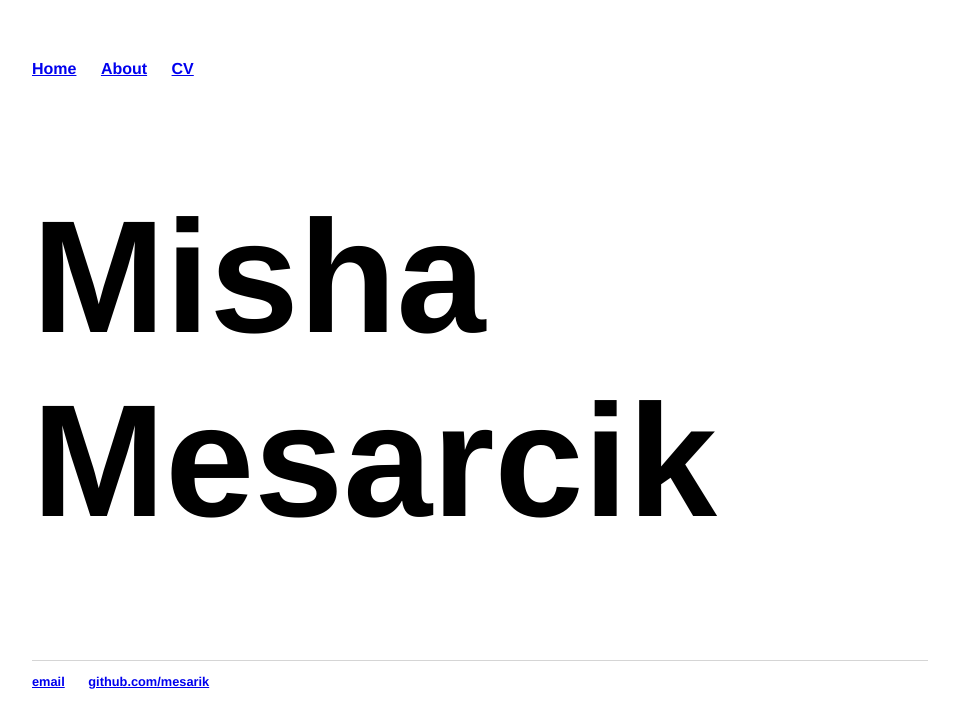
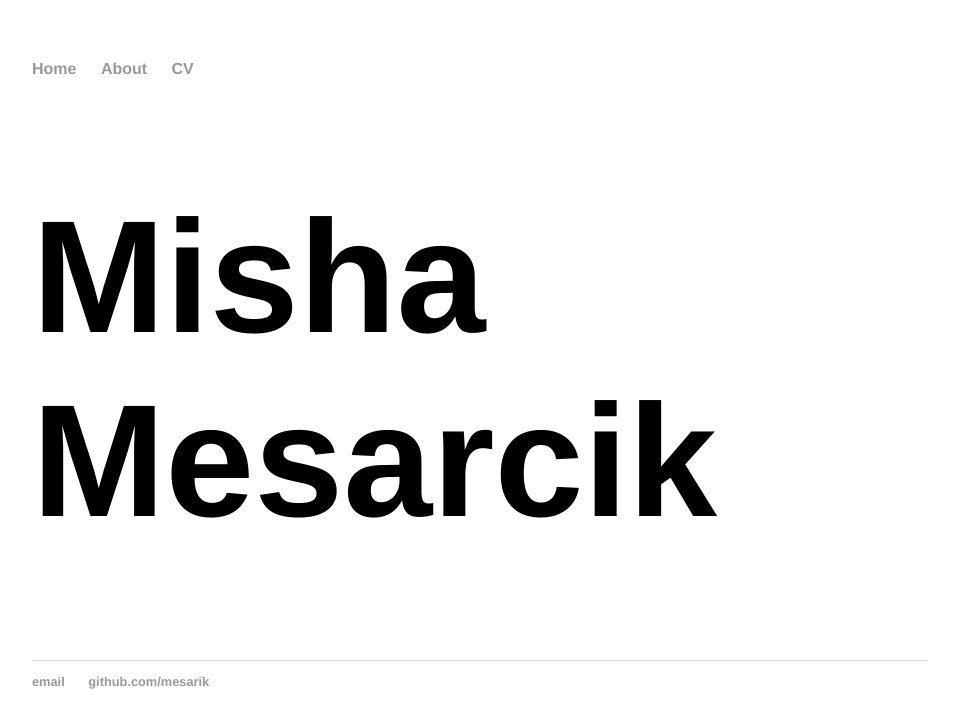
Before and after one commit to mesarcik/mesarcik.github.io, a Jekyll site: the page built from index.html, in a window 1280 px wide. Shown: the top 728 px of the page, without its empty margins (160-1119 px from the left). Built offline with Jekyll 4.4.1, drawn with Linux system fonts in a browser that asks for light colours.

Commit message:
git_uploader.sh

```diff
--- a/css/main.css
+++ b/css/main.css
@@ -1,6 +1,6 @@
 body { margin: 60px auto; width: 70%; }
 
-/*a { text-decoration: none; color: #999; }*/
+a { text-decoration: none; color: #999; }
 a:hover { text-decoration: underline; }
 
 
```
